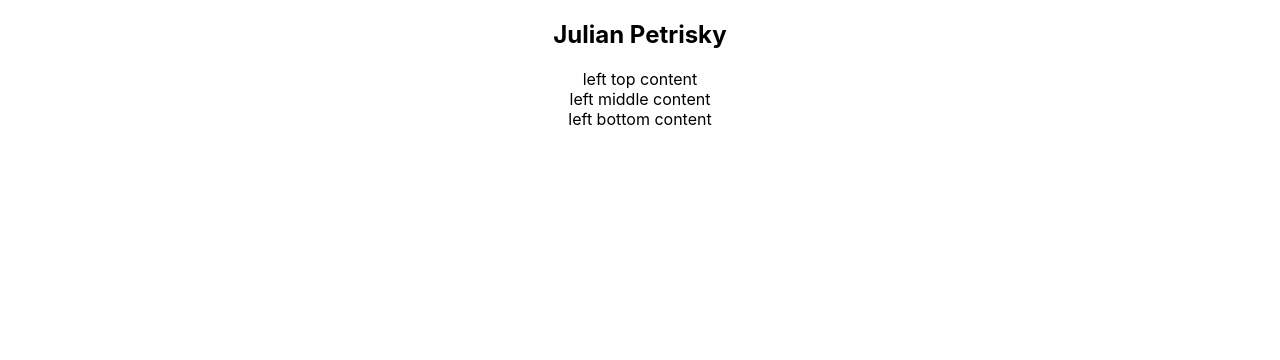
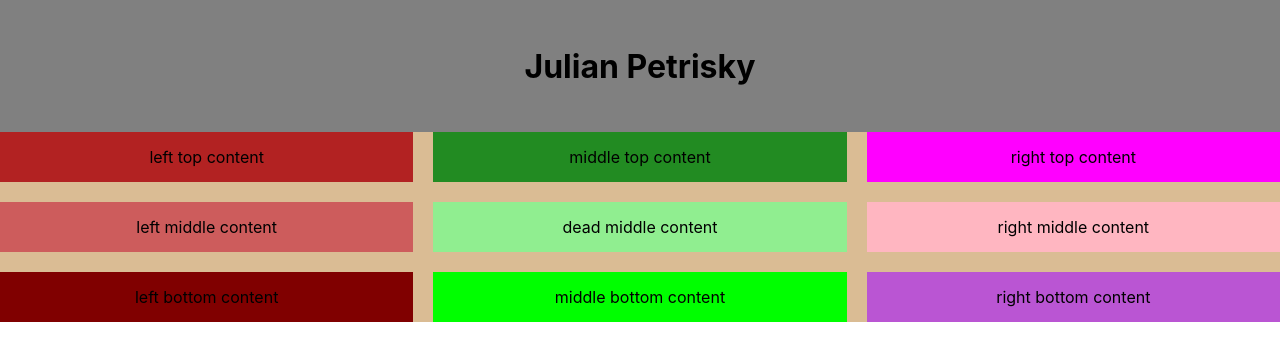
Before and after one commit to SpacelessTime/profwebsite, a React (Create React App) app in the folder client/: page / in a window 1280 px wide. Shown: the top 360 px of the page. Built offline with nearby package versions, Linux system fonts and the light colour scheme; the HTML template or start-up script is replaced by a standard one.

Commit message:
upgraded grid

```diff
--- a/client/src/App.css
+++ b/client/src/App.css
@@ -1,10 +1,75 @@
-.App {
-  text-align: center;
+
+.App{
+ background-color: rgb(218, 188, 148);
 }
 
 
+.navbar{ text-align: center;
+  background-color: gray;
+  padding: 20px;
+}
+.Title{
+  font-size: 2rem;
+}
+
+.contentGrid{
+  text-align:center;
+    display: grid;
+    gap: 20px;
+    grid-template-columns: repeat(3, 1fr);
+}
+
+/*TOP*/
+
+.leftTop{
+background-color: firebrick;
+padding:15px;
+}
+
+.midTop{
+background-color: forestgreen;
+padding:15px;
+
+}
+
+.rightTop{
+background-color: fuchsia;
+padding:15px;
+
+}
+/*MIDDLE*/
+.leftMid{
+background-color: indianred;
+padding:15px;
+
+}
+
+.middle{
+background-color: lightgreen;
+padding:15px;
+
+}
 
 
+.rightMid{
+background-color: lightpink;
+padding:15px;
+}
+/*Bottom*/
+.leftBottom{
+background-color: maroon;
+padding:15px;
+}
+
+.midBottom{
+background-color: lime;
+padding:15px;
+}
+
+.rightBottom{
+background-color:mediumorchid;
+padding:15px;
+}
 
 
 
--- a/client/src/App.js
+++ b/client/src/App.js
@@ -3,16 +3,27 @@ import './App.css';
 
 function App() {
   return (
-    <div className="App">
+    <div className='App'>
       <nav className='navbar'>
         <h1 className='Title'> Julian Petrisky</h1>
 
-      </nav>
-    <div className='leftContent'>
+</nav>
+    <div className='contentGrid'>
       <div className='leftTop'> left top content  </div>
+      <div className='midTop'>   middle top content  </div>
+      <div className='rightTop'>  right top content </div>
+
       <div className='leftMid'>  left middle content </div>
-      <div className='leftBottom'> left bottom content    </div>
-    </div>
+      <div className='middle'>dead middle content</div>
+      <div className='rightMid'> right middle content</div>
+
+      <div className='leftBottom'> left bottom content </div>
+      <div className='midBottom'> middle bottom content</div>
+      <div className='rightBottom'> right bottom content</div>
+</div>
+
+
+
 
 
 
```
